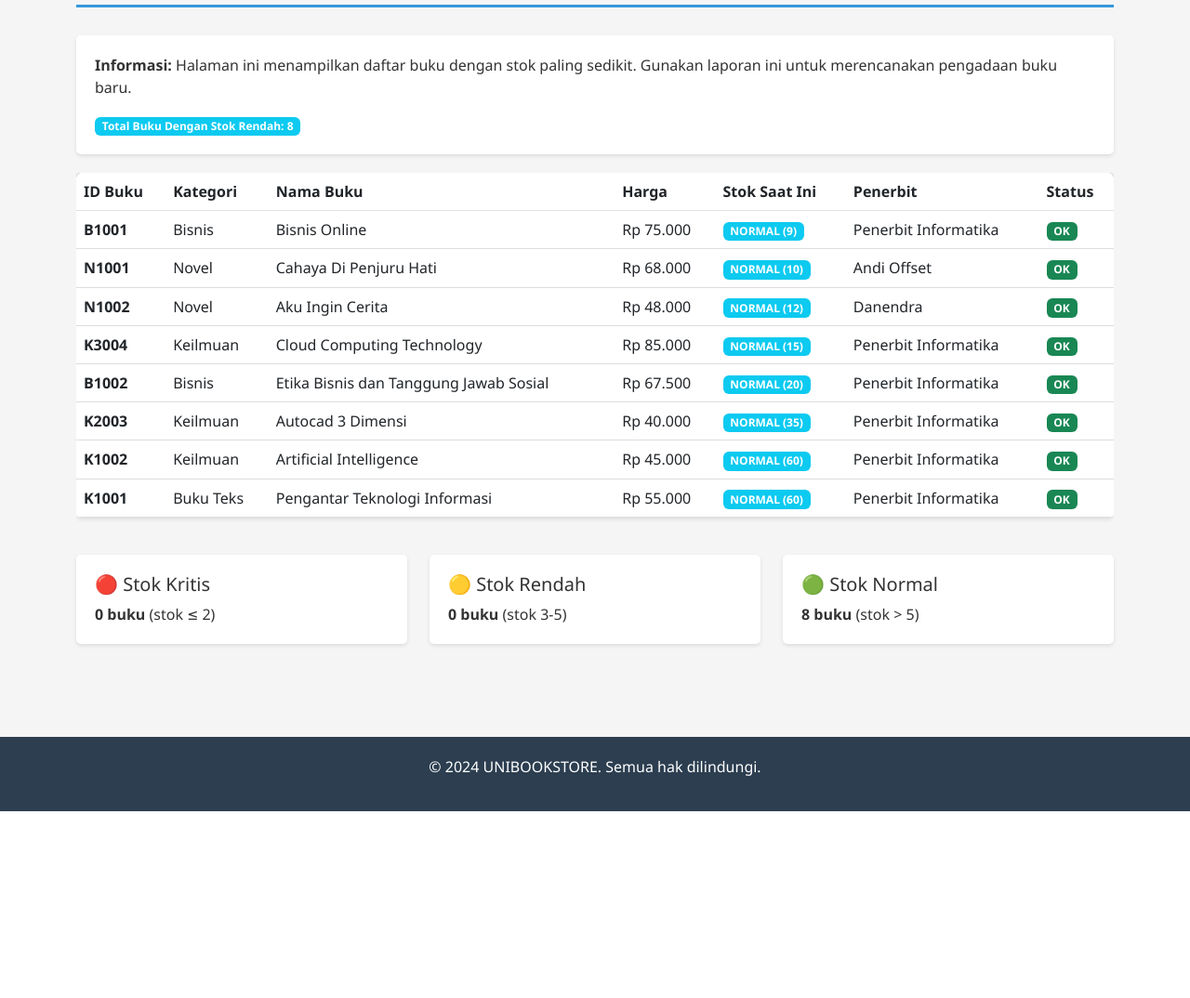
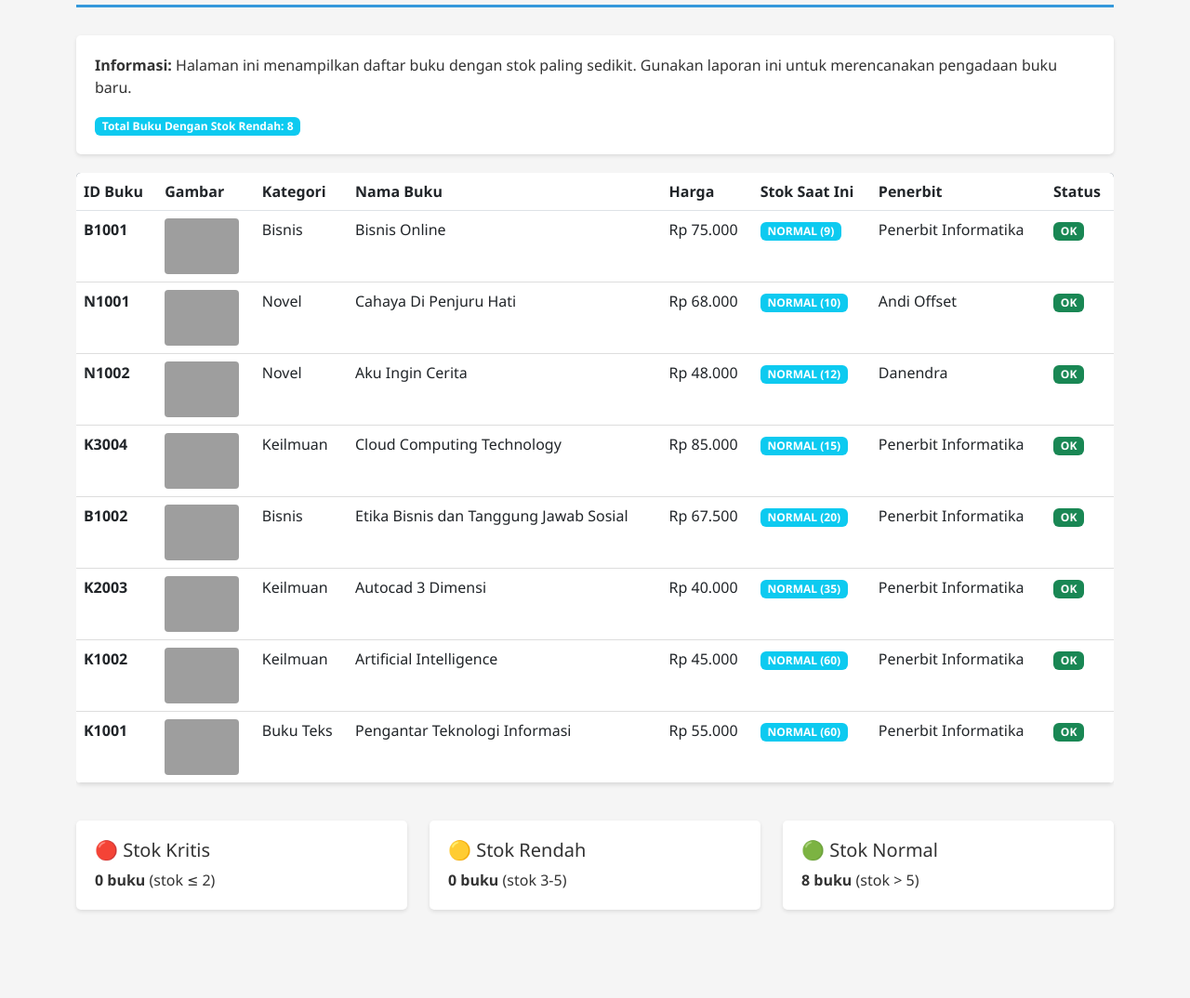
Before and after one commit to haqqulamal/unibookstore, a PHP site: page /pengadaan.php in a window 1280 px wide. Shown: the part 135-1209 px from the top of the page at 93% size. Before the commit the page ends 1008 px from the top, so only its background shows below. Run offline with PHP 8.4, Linux system fonts and the light colour scheme; data comes from the database, SQL or seed files in the repository; grey boxes are pictures that could not be loaded.

Commit message:
feat(procurement): add book images to procurement report
- Add gambar column to procurement query
- Display book image thumbnails (60px height) in report table
- Show placeholder (-) when image is not available
- Improve visual clarity for procurement staff

```diff
--- a/pengadaan.php
+++ b/pengadaan.php
@@ -3,7 +3,7 @@
 include 'config/koneksi.php';
 
 // Query untuk mendapatkan buku dengan stok terendah
-$query = "SELECT b.id_buku, b.kategori, b.nama_buku, b.harga, b.stok, p.nama as nama_penerbit
+$query = "SELECT b.id_buku, b.kategori, b.nama_buku, b.harga, b.stok, p.nama as nama_penerbit, b.gambar
           FROM buku b
           JOIN penerbit p ON b.id_penerbit = p.id_penerbit
           ORDER BY b.stok ASC
@@ -77,6 +77,7 @@ $total_rendah = mysqli_num_rows($result);
                     <thead>
                         <tr>
                             <th>ID Buku</th>
+                            <th>Gambar</th>
                             <th>Kategori</th>
                             <th>Nama Buku</th>
                             <th>Harga</th>
@@ -89,6 +90,15 @@ $total_rendah = mysqli_num_rows($result);
                         <?php while ($row = mysqli_fetch_assoc($result)): ?>
                             <tr>
                                 <td><strong><?php echo htmlspecialchars($row['id_buku']); ?></strong></td>
+                                <td>
+                                    <?php if (!empty($row['gambar'])): ?>
+                                        <img src="assets/pictures/<?php echo htmlspecialchars($row['gambar']); ?>"
+                                             alt="<?php echo htmlspecialchars($row['nama_buku']); ?>"
+                                             style="height: 60px; width: auto; border-radius: 4px;">
+                                    <?php else: ?>
+                                        <span class="text-muted">-</span>
+                                    <?php endif; ?>
+                                </td>
                                 <td><?php echo htmlspecialchars($row['kategori']); ?></td>
                                 <td><?php echo htmlspecialchars($row['nama_buku']); ?></td>
                                 <td>Rp <?php echo number_format($row['harga'], 0, ',', '.'); ?></td>
```
